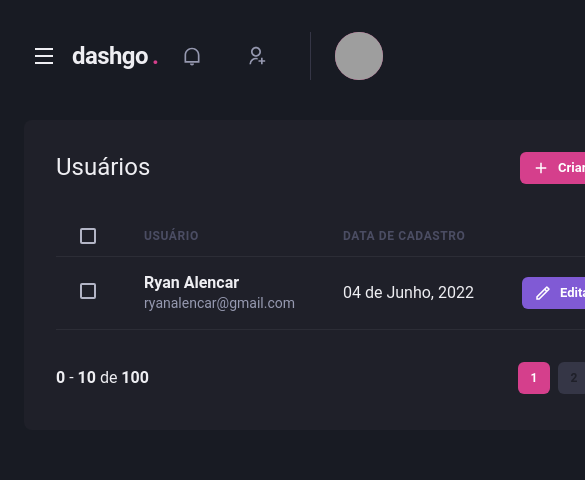
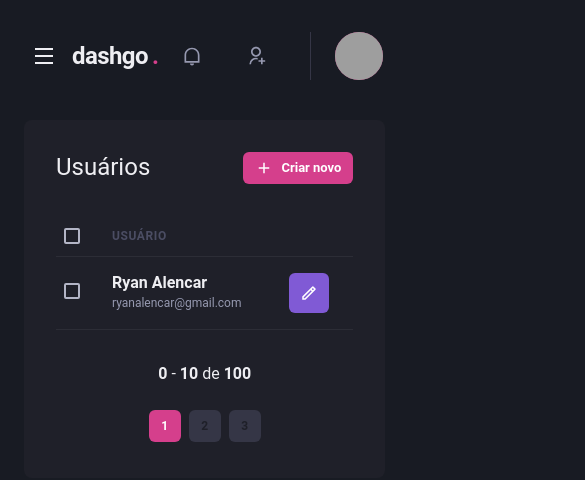
Before and after one commit to ryanalencar/dashgo, a Next.js app: page /users in a window 390 px wide. Shown: the top 480 px of the page, 585 px wide, since content can reach past the window. Built offline with nearby package versions, Linux system fonts and the light colour scheme; grey boxes are pictures that could not be loaded.

Commit message:
feat: responsive table

```diff
--- a/src/components/Pagination/index.tsx
+++ b/src/components/Pagination/index.tsx
@@ -1,10 +1,17 @@
-import { Box, Button, HStack } from "@chakra-ui/react";
+import { Box, Button, HStack, Stack } from "@chakra-ui/react";
 
 import PaginationItem from "./PaginationItem";
 
 export default function Pagination() {
   return (
-    <HStack spacing="6" mt="8" mb="1" justify="space-between" align="center">
+    <Stack
+      direction={["column", "row"]}
+      spacing="6"
+      mt="8"
+      mb="1"
+      justify="space-between"
+      align="center"
+    >
       <Box>
         <strong>0</strong> - <strong>10</strong> de <strong>100</strong>
       </Box>
@@ -13,6 +20,6 @@ export default function Pagination() {
         <PaginationItem number={2} />
         <PaginationItem number={3} />
       </HStack>
-    </HStack>
+    </Stack>
   );
 }
--- a/src/pages/dashboard.tsx
+++ b/src/pages/dashboard.tsx
@@ -54,13 +54,13 @@ export default function DashBoard() {
           minChildWidth="320px"
           style={{ alignContent: "flex-start" }}
         >
-          <Box p="8" pb="4" bg="gray.800" borderRadius={8}>
+          <Box p={["4", "8"]} pb="4" bg="gray.800" borderRadius={8}>
             <Text fontSize="lg" mb="4">
               Inscritos da semana
             </Text>
             <Chart type="area" height={160} options={options} series={series} />
           </Box>
-          <Box p="8" pb="4" bg="gray.800" borderRadius={8}>
+          <Box p={["4", "8"]} pb="4" bg="gray.800" borderRadius={8}>
             <Text fontSize="lg" mb="4">
               Taxa de abertura
             </Text>
--- a/src/pages/users/index.tsx
+++ b/src/pages/users/index.tsx
@@ -5,6 +5,7 @@ import {
   Flex,
   Heading,
   Icon,
+  IconButton,
   Table,
   TableContainer,
   Tbody,
@@ -13,6 +14,7 @@ import {
   Th,
   Thead,
   Tr,
+  useBreakpointValue,
 } from "@chakra-ui/react";
 import { useRouter } from "next/router";
 import { RiAddLine, RiPencilLine } from "react-icons/ri";
@@ -21,6 +23,7 @@ import DefaultPageWrapper from "../../components/common/DefaultPageWrapper";
 import Pagination from "../../components/Pagination";
 
 export default function UserList() {
+  const isWideVersion = useBreakpointValue({ base: false, lg: true });
   const router = useRouter();
 
   return (
@@ -46,29 +49,30 @@ export default function UserList() {
         <Table colorScheme="whiteAlpha">
           <Thead>
             <Tr>
-              <Th px="6">
+              <Th px={["2", "2", "6"]}>
                 <Checkbox colorScheme="pink" />
               </Th>
               <Th>Usuário</Th>
-              <Th>Data de cadastro</Th>
+              {isWideVersion && <Th>Data de cadastro</Th>}
               <Th width="8"></Th>
             </Tr>
           </Thead>
           <Tbody>
             <Tr>
-              <Td px="6">
+              <Td px={["2", "2", "6"]}>
                 <Checkbox colorScheme="pink" />
               </Td>
               <Td>
                 <Box>
                   <Text fontWeight="bold">Ryan Alencar</Text>
-                  <Text fontSize="sm" color="gray.300">
+                  <Text fontSize={["xs", "sm"]} color="gray.300">
                     ryanalencar@gmail.com
                   </Text>
                 </Box>
               </Td>
-              <Td>04 de Junho, 2022</Td>
+              {isWideVersion && <Td>04 de Junho, 2022</Td>}
               <Td>
+                {isWideVersion ? (
                   <Button
                     size="sm"
                     fontSize="small"
@@ -77,6 +81,13 @@ export default function UserList() {
                   >
                     Editar
                   </Button>
+                ) : (
+                  <IconButton
+                    colorScheme="purple"
+                    icon={<Icon as={RiPencilLine} fontSize="18" />}
+                    aria-label="Edit User"
+                  />
+                )}
               </Td>
             </Tr>
           </Tbody>
```
Lines whose indentation alone changed are shown as unchanged.
